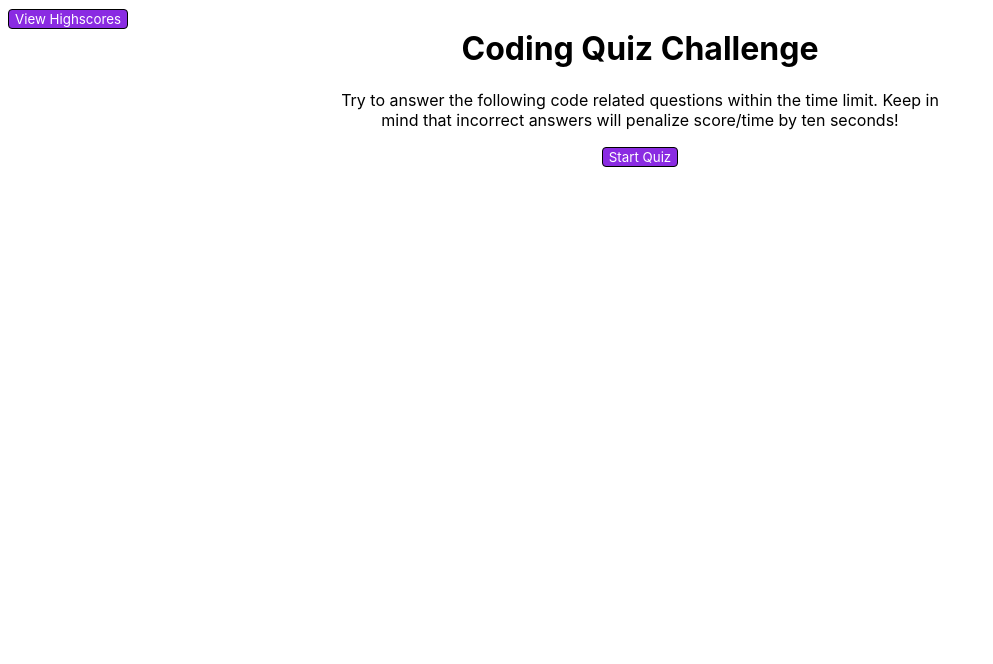
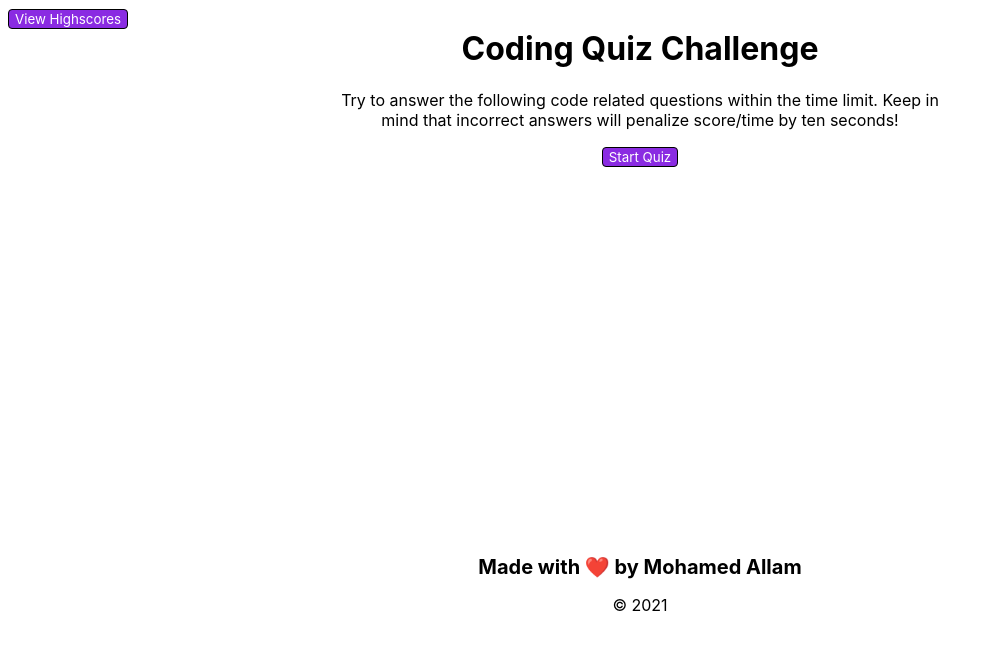
Before and after one commit to mohamedallam13/Coding-Challenge, a plain HTML site: page index.html in a window 1280 px wide. Shown: the whole page, without its empty margins (0-993 px from the left). Drawn offline with Linux system fonts and the light colour scheme.

Commit message:
Add Footer

```diff
--- a/assets/css/style.css
+++ b/assets/css/style.css
@@ -5,11 +5,12 @@
 #quiz-main {
     display: flex;
     justify-content: space-between;
+    align-content: stretch;
 }
 
 .main-container {
     width: 50%;
-    align-self: flex-end;
+    height: 500px;
     text-align: center;
 }
 
@@ -84,3 +85,14 @@ ol {
     align-items: center;
     justify-content: space-evenly;
 }
+
+footer {
+    padding: 30px;
+    clear: both;
+    font-family: "Trebuchet MS", "Lucida Sans Unicode", "Lucida Grande", "Lucida Sans", Arial, sans-serif;
+    text-align: center;
+}
+
+footer h2 {
+    font-size: 20px;
+}
--- a/index.html
+++ b/index.html
@@ -29,6 +29,10 @@
             <p></p>
         </div>
     </div>
+    <footer>
+        <h2>Made with ❤️️ by Mohamed Allam</h2>
+        <p>&copy; 2021</p>
+    </footer>
     <script src="./assets/js/script.js"></script>
 </body>
 
```
